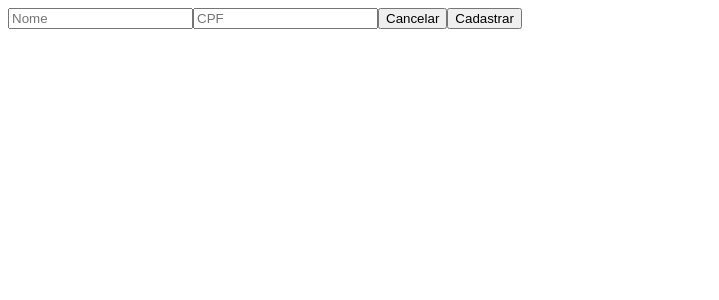
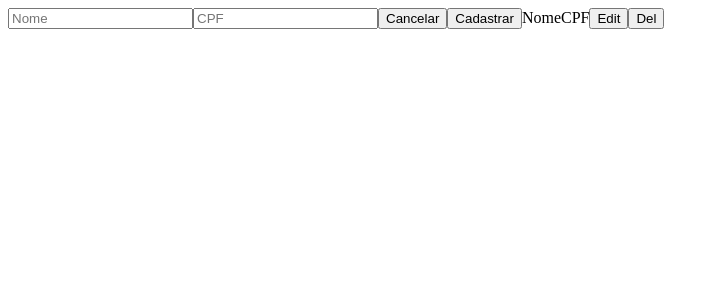
Before and after one commit to guimbou/projeto-crud, an Angular app: page / in a window 1280 px wide. Shown: the top 300 px of the page, without its empty margins (0-719 px from the left). Built offline with nearby package versions, Linux system fonts and the light colour scheme.

Commit message:
Adição do componente card

```diff
--- a/src/app/app.component.html
+++ b/src/app/app.component.html
@@ -1 +1,2 @@
 <app-cadastro></app-cadastro>
+<app-card></app-card>
--- a/src/app/app.module.ts
+++ b/src/app/app.module.ts
@@ -3,11 +3,13 @@ import { BrowserModule } from '@angular/platform-browser';
 
 import { AppComponent } from './app.component';
 import { CadastroComponent } from './cadastro/cadastro.component';
+import { CardComponent } from './card/card.component';
 
 @NgModule({
   declarations: [
     AppComponent,
-    CadastroComponent
+    CadastroComponent,
+    CardComponent
   ],
   imports: [
     BrowserModule
--- /dev/null
+++ b/src/app/card/card.component.html
@@ -0,0 +1,5 @@
+<label>Nome</label>
+<label>CPF</label>
+
+<button (click)="editar()">Edit</button>
+<button (click)="deletar()">Del</button>
--- /dev/null
+++ b/src/app/card/card.component.ts
@@ -0,0 +1,18 @@
+import { Component } from '@angular/core';
+
+@Component({
+  selector: 'app-card',
+  templateUrl: './card.component.html',
+  styleUrls: ['./card.component.css']
+})
+export class CardComponent {
+
+
+  editar():void {
+    alert("Editar");
+  }
+
+  deletar():void{
+    alert("Deletar");
+  }
+}
```
Also changed, not shown: src/app/card/card.component.css (added), 1 other file (tests, documents, lock files or other folders).
